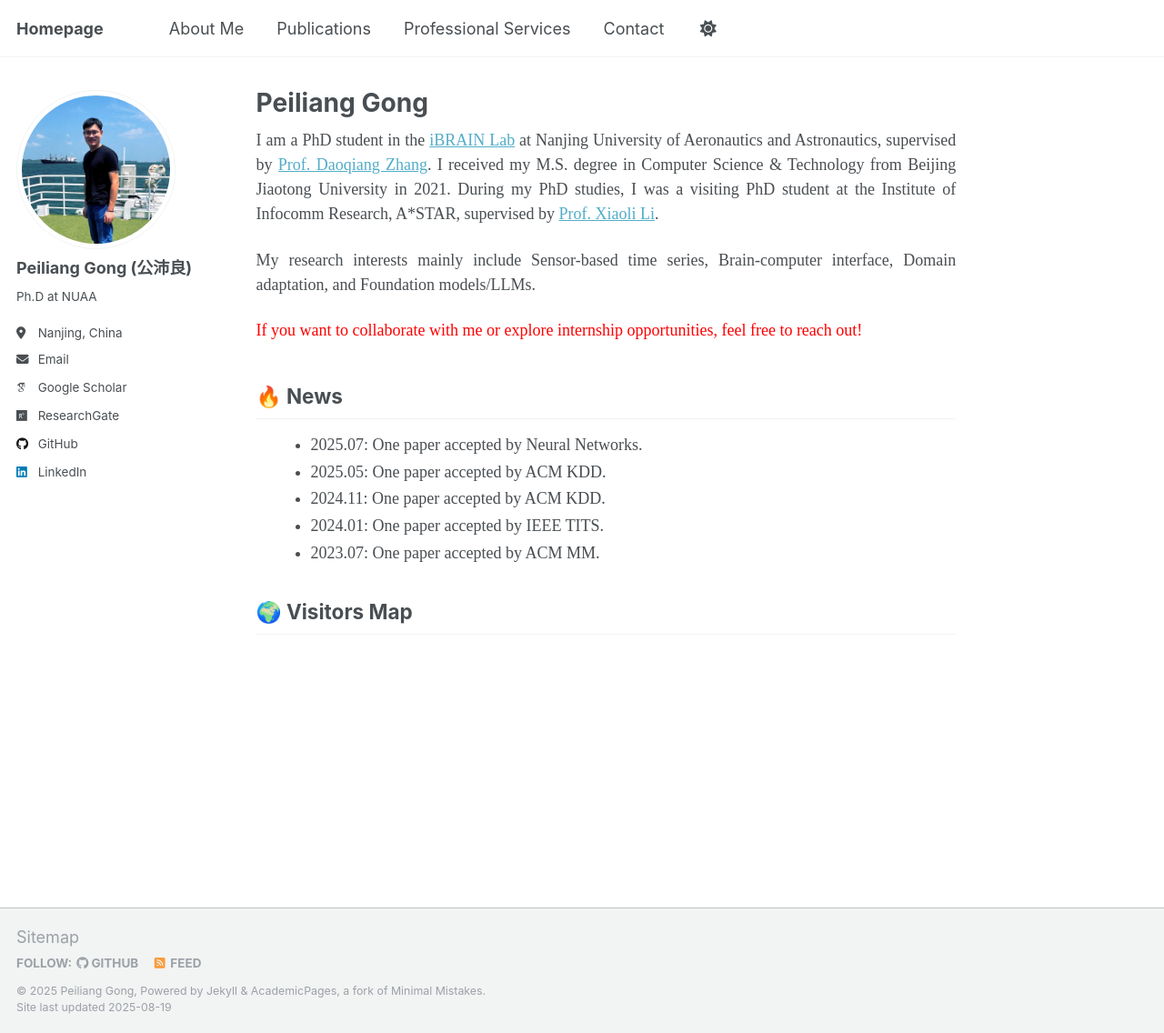
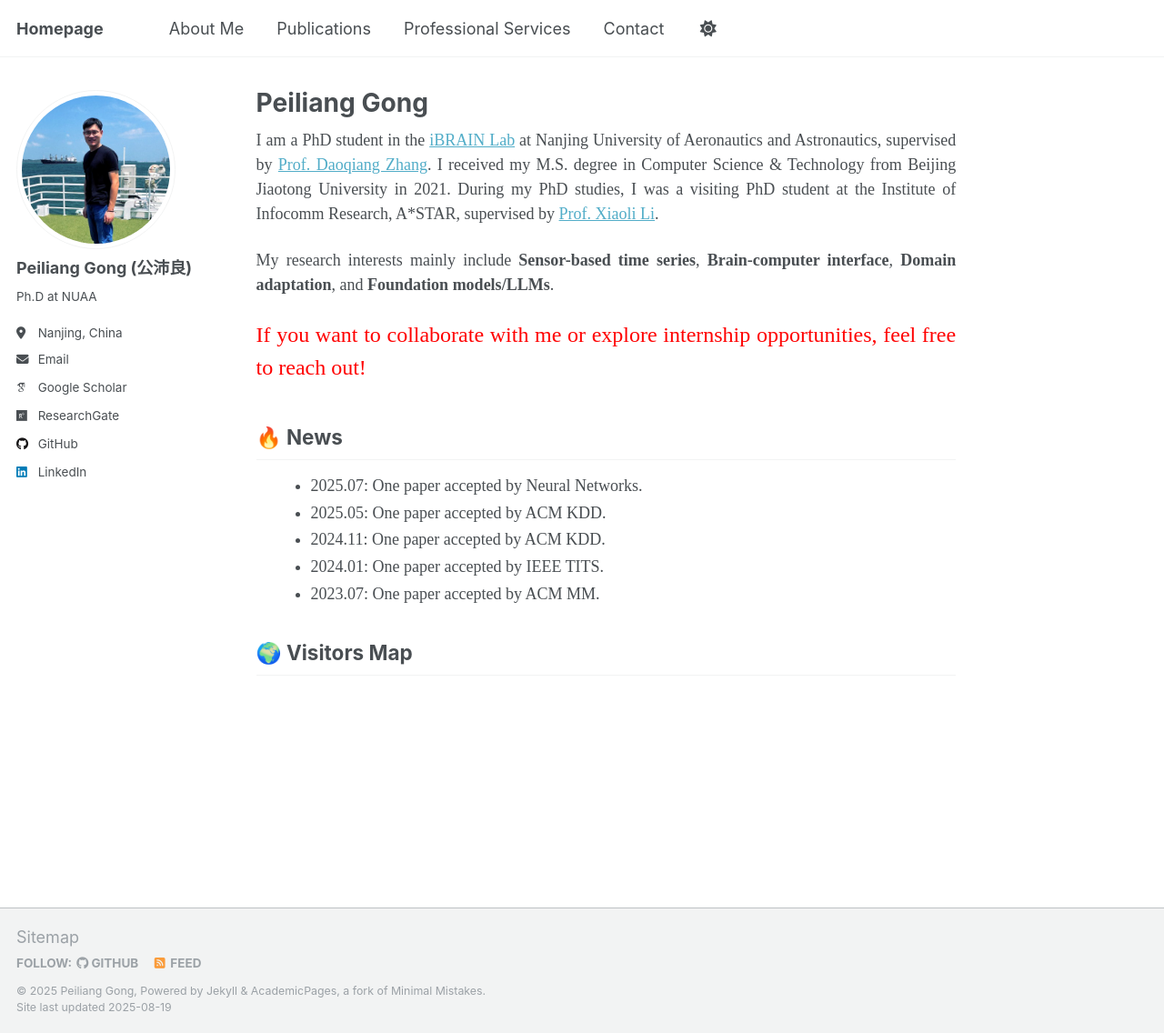
Before and after one commit to Tokenmw/Tokenmw.github.io, a Jekyll site: the page built from _pages/about.md, in a window 1280 px wide and 1136 px high. Shown: the whole window at 91% size. Built offline with Jekyll 4.4.1, drawn with Linux system fonts in a browser that asks for light colours; some web fonts are replaced; a script that is not in the unit is left out.

Commit message:
Update about.md

```diff
--- a/_pages/about.md
+++ b/_pages/about.md
@@ -17,10 +17,10 @@ html {
 <div style="font-family: 'Times New Roman', serif; text-align: justify;">
 <p>I am a PhD student in the <a href="https://ibrain.nuaa.edu.cn/">iBRAIN Lab</a> at Nanjing University of Aeronautics and Astronautics, supervised by <a href="https://parnec.nuaa.edu.cn/zhangdq/">Prof. Daoqiang Zhang</a>. I received my M.S. degree in Computer Science & Technology from Beijing Jiaotong University in 2021. During my PhD studies, I was a visiting PhD student at the Institute of Infocomm Research, A*STAR, supervised by <a href="https://personal.ntu.edu.sg/xlli/">Prof. Xiaoli Li</a>.</p>
 
-<p>My research interests mainly include Sensor-based time series, Brain-computer interface, Domain adaptation, and Foundation models/LLMs.</p>
+<p>My research interests mainly include <b>Sensor-based time series</b>, <b>Brain-computer interface</b>, <b>Domain adaptation</b>, and <b>Foundation models/LLMs</b>.</p>
 </div>
 
-<div style="font-family: 'Times New Roman', serif; color: red; text-align: justify;">
+<div style="font-family: 'Times New Roman', serif; font-size: 24px; color: red; text-align: justify;">
 If you want to collaborate with me or explore internship opportunities, feel free to reach out!
 </div>
 
```
